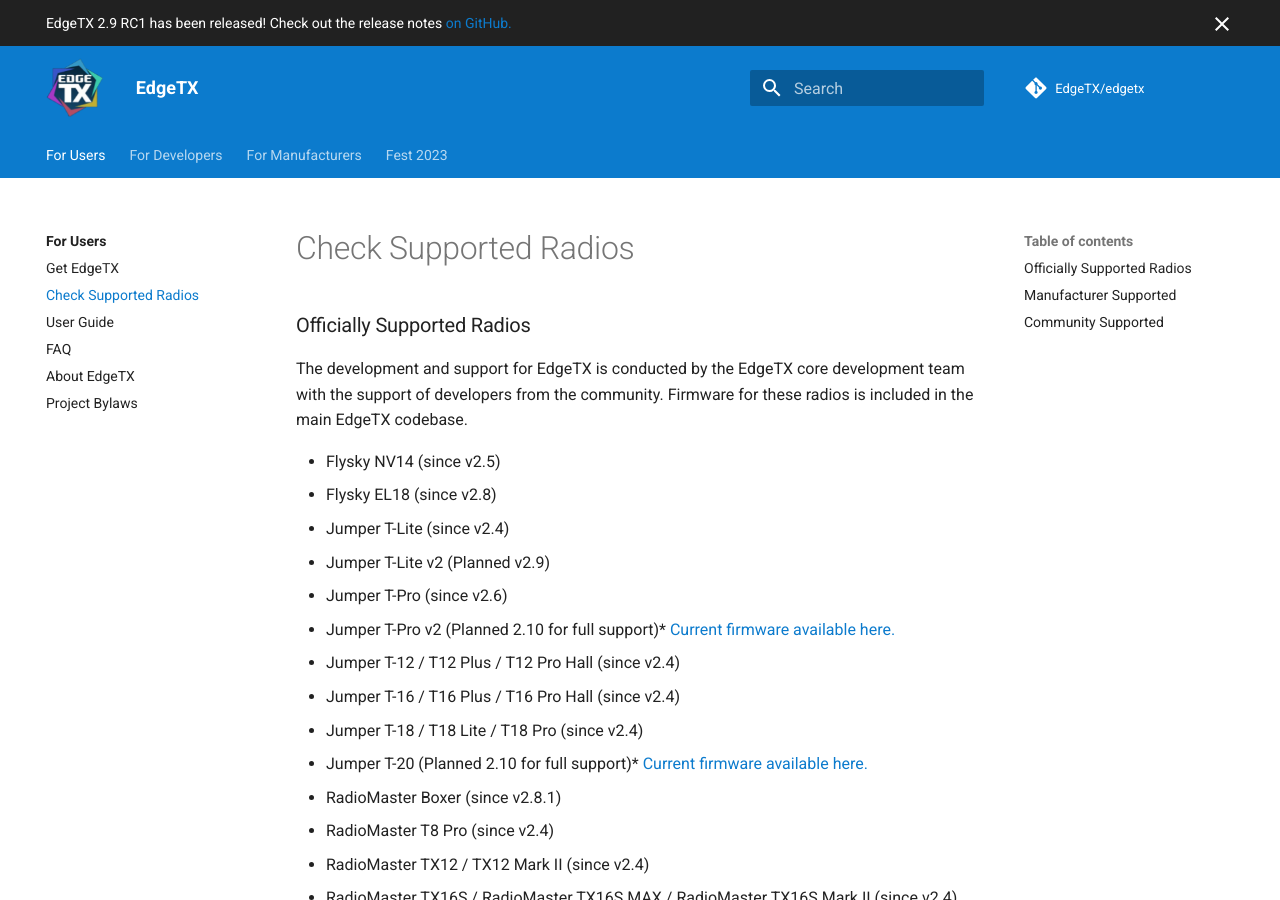
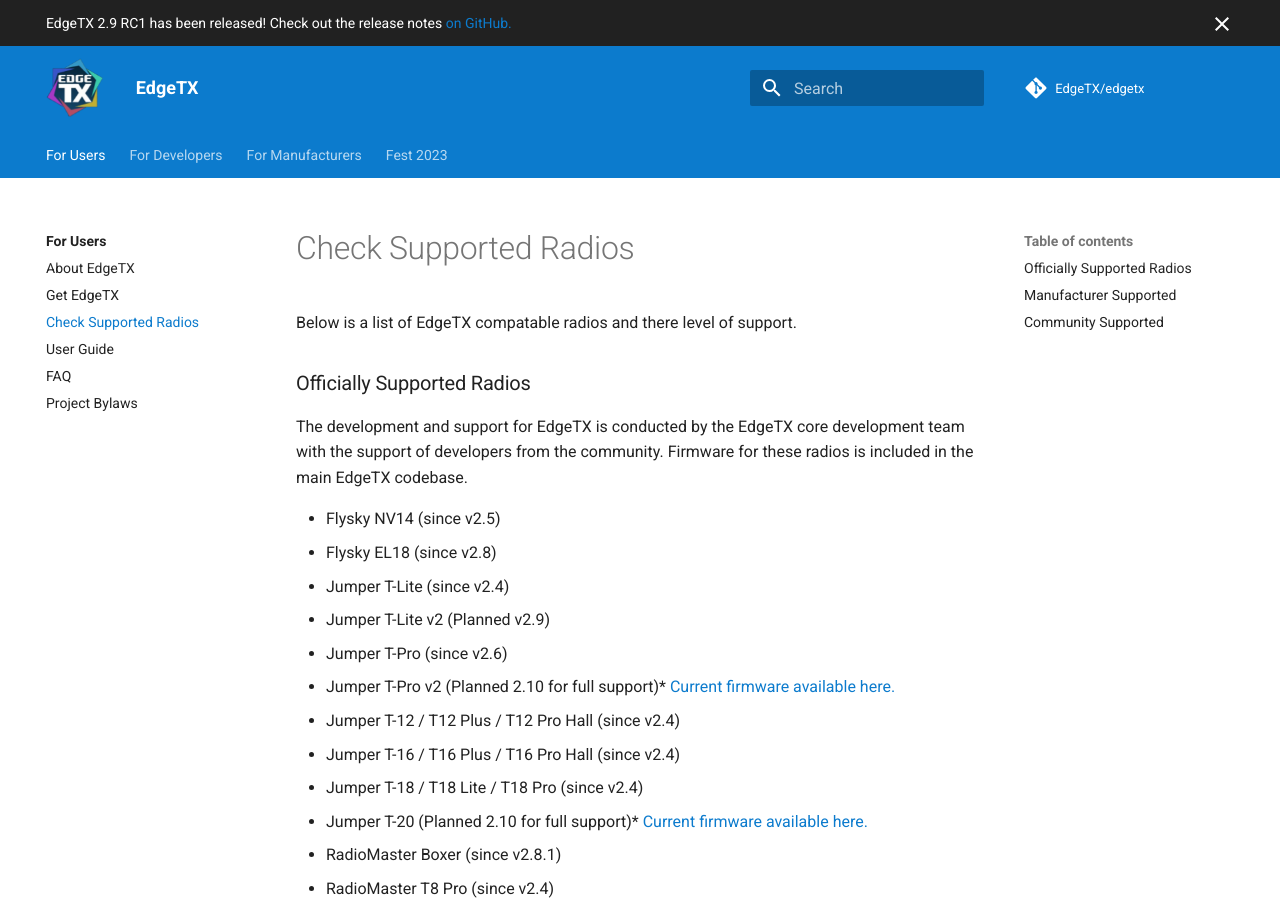
Before and after one commit to EdgeTX/edgetx.github.io, an MkDocs documentation site: the page built from docs/supportedradios.md, in a window 1280 px wide and 900 px high. Built offline with MkDocs 1.6.1 and Material for MkDocs 9.7.7, drawn with Linux system fonts in a browser that asks for light colours; comment, search, counter and statistics services are not loaded.

Commit message:
Update TOC and supported radios

```diff
--- a/docs/supportedradios.md
+++ b/docs/supportedradios.md
@@ -1,3 +1,5 @@
+
+Below is a list of EdgeTX compatable radios and there level of support.
 
 ###Officially Supported Radios
 
--- a/mkdocs.yml
+++ b/mkdocs.yml
@@ -9,11 +9,11 @@
 nav:
     - For Users:
         - Welcome to EdgeTX!: index.md
+        - About EdgeTX: about.md
         - Get EdgeTX: getedgetx.md
         - Check Supported Radios: supportedradios.md
         - User Guide: https://edgetx.gitbook.io/edgetx-user-manual/
         - FAQ: faq.md
-        - About EdgeTX: about.md
         - Project Bylaws: bylaws.md
     - For Developers: devinfo.md
     - For Manufacturers:
```
Also changed, not shown: docs/fest2023.md (+3 -0 lines).
